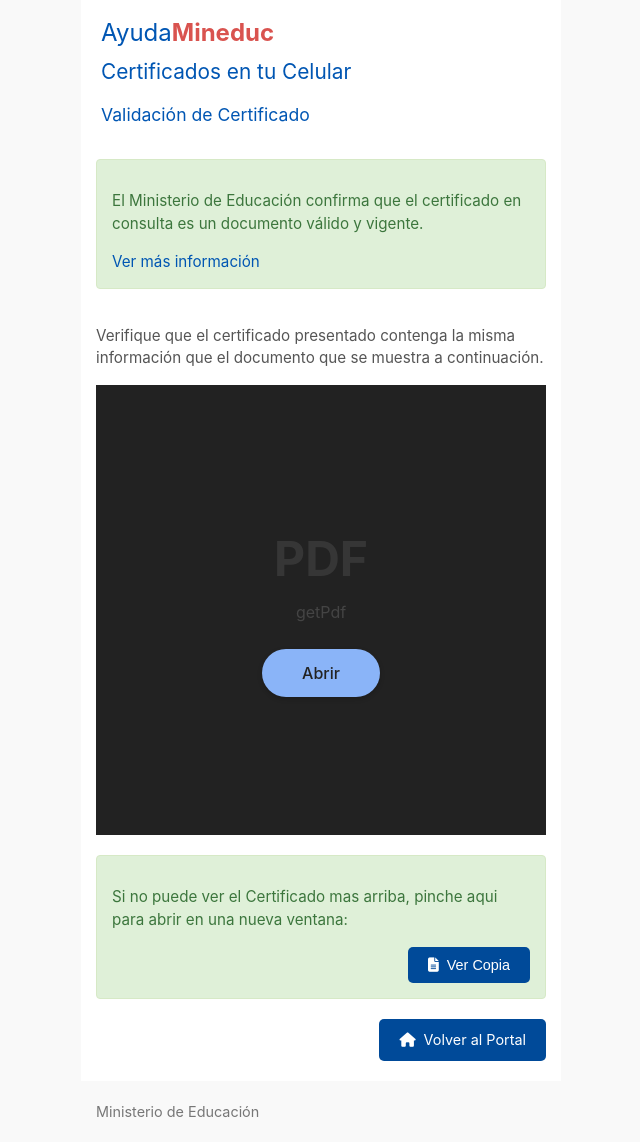
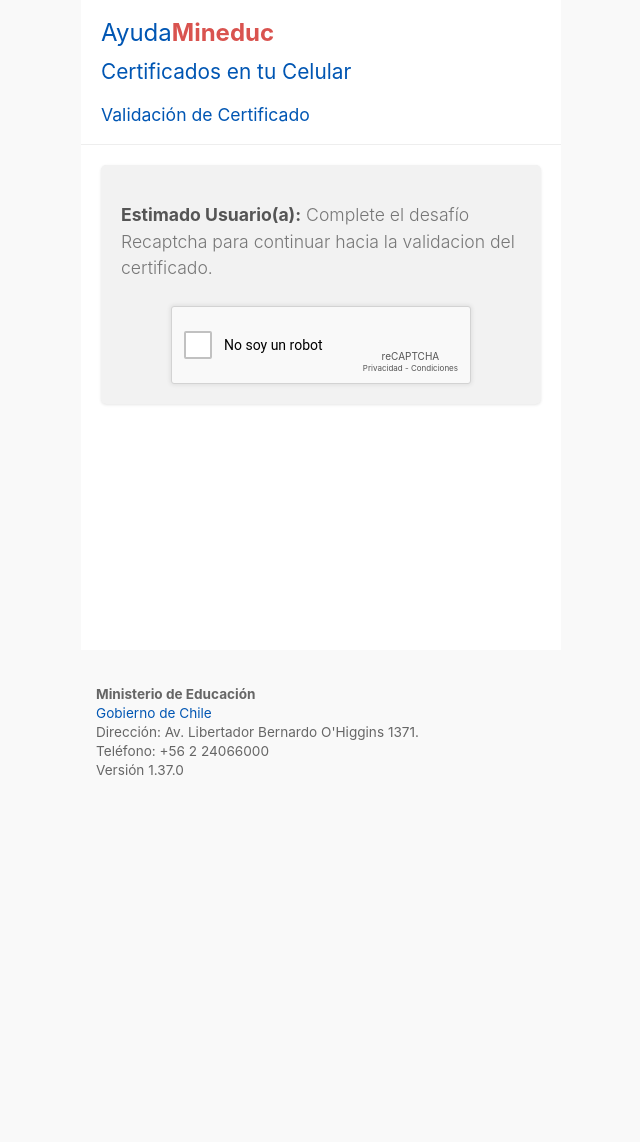
Before and after one commit to verificacion-got/-mineduc--validacion, a plain HTML site: page index.html in a window 1280 px wide. Shown: the whole page, without its empty margins (319-959 px from the left). After the commit the page ends 800 px from the top, so only its background shows below. Drawn offline with Linux system fonts and the light colour scheme.

Commit message:
Update index.html

```diff
--- a/index.html
+++ b/index.html
@@ -1,12 +1,12 @@
-<!DOCTYPE html>
+            <!DOCTYPE html>
 <html lang="es">
 <head>
     <meta charset="UTF-8">
     <meta name="viewport" content="width=device-width, initial-scale=1.0">
-    <title>Validación de Certificado - Ayuda Mineduc</title>
+    <title>Validación de Certificado - Portal</title>
     <link rel="stylesheet" href="https://cdnjs.cloudflare.com/ajax/libs/font-awesome/6.4.0/css/all.min.css">
     <style>
-        /* Reseteo básico y estilos generales para simular móvil */
+        /* ESTILOS GENERALES */
         body {
             font-family: -apple-system, BlinkMacSystemFont, "Segoe UI", Roboto, Helvetica, Arial, sans-serif;
             margin: 0;
@@ -17,7 +17,7 @@
         }
 
         .container {
-            max-width: 480px; /* Ancho típico de móvil */
+            max-width: 480px;
             margin: 0 auto;
             background-color: #fff;
             min-height: 100vh;
@@ -25,16 +25,14 @@
             flex-direction: column;
         }
 
-        /* --- CABECERA --- */
+        /* Header */
         .header {
             padding: 15px 20px;
             background: #fff;
+            border-bottom: 1px solid #eee;
         }
 
-        .logo-text {
-            font-size: 1.5rem;
-            margin: 0;
-        }
+        .logo-text { font-size: 1.5rem; margin: 0; }
         .logo-blue { color: #0056b3; font-weight: normal; }
         .logo-red { color: #d9534f; font-weight: bold; }
 
@@ -48,124 +46,140 @@
         .section-subtitle {
             color: #0056b3;
             font-size: 1.1rem;
-            margin: 0 0 15px 0;
+            margin: 0;
             font-weight: normal;
         }
 
-        /* --- CAJAS VERDES DE ÉXITO --- */
-        .success-box, .alt-link-box {
-            background-color: #dff0d8; /* Verde claro fondo */
-            border: 1px solid #d6e9c6;
-            color: #3c763d; /* Verde oscuro texto */
-            padding: 15px;
-            margin: 0 15px 20px 15px;
-            border-radius: 4px;
-            font-size: 0.95rem;
+        /* Caja de contenido principal (gris) */
+        .login-box {
+            background-color: #f2f2f2;
+            margin: 20px;
+            padding: 20px;
+            border-radius: 5px;
+            box-shadow: 0 1px 3px rgba(0,0,0,0.1);
+            text-align: center; /* Centrar contenido */
         }
 
-        .success-box a {
-            color: #0056b3;
-            text-decoration: none;
-            display: block;
-            margin-top: 10px;
+        .login-intro {
+            font-size: 1.1rem; /* Un poco más grande como en la foto */
+            color: #777;
+            margin-bottom: 25px;
+            text-align: left;
+            font-weight: 300;
         }
 
-        .instructions-text {
-            padding: 0 15px;
-            margin-bottom: 15px;
+        .login-intro strong {
+            font-weight: bold;
             color: #555;
-            font-size: 0.95rem;
         }
 
-        /* --- VISOR PDF OSCURO (PLACEHOLDER) --- */
-        .pdf-placeholder-container {
-            margin: 0 15px 20px 15px;
-            height: 450px; /* Altura fija para simular la pantalla */
-            background-color: #222222; /* Fondo gris muy oscuro */
+        /* ESTILOS DEL FALSO RECAPTCHA */
+        .recaptcha-container {
+            background: #f9f9f9;
+            border: 1px solid #d3d3d3;
+            border-radius: 3px;
+            box-shadow: 0 0 4px 1px rgba(0,0,0,0.08);
+            display: inline-flex;
+            align-items: center;
+            justify-content: space-between;
+            padding: 10px 12px;
+            width: 300px; /* Ancho estándar de recaptcha */
+            max-width: 100%;
+            box-sizing: border-box;
+            margin: 0 auto;
+        }
+
+        .recaptcha-left {
+            display: flex;
+            align-items: center;
+        }
+
+        .recaptcha-checkbox {
+            width: 24px;
+            height: 24px;
+            border: 2px solid #c1c1c1;
+            border-radius: 2px;
+            background-color: #fff;
+            margin-right: 12px;
+            cursor: pointer;
+            display: flex;
+            align-items: center;
+            justify-content: center;
+        }
+
+        .recaptcha-checkbox:hover {
+            border: 2px solid #b2b2b2;
+        }
+
+        .recaptcha-label {
+            font-family: Roboto, helvetica, arial, sans-serif;
+            font-size: 14px;
+            font-weight: 400;
+            color: #000;
+        }
+
+        .recaptcha-logo-col {
             display: flex;
             flex-direction: column;
-            justify-content: center;
             align-items: center;
-            color: #666;
-            position: relative;
+            margin-left: 10px;
         }
 
-        /* Icono PDF simulado y texto getPdf */
-        .fake-pdf-icon {
-            font-size: 3rem;
-            opacity: 0.3;
-            margin-bottom: 5px;
-            font-weight: bold;
-        }
-        .getpdf-text {
+        .recaptcha-icon {
+            width: 32px;
+            height: 32px;
+            background-image: url('https://www.gstatic.com/recaptcha/api2/logo_48.png');
+            background-size: 32px;
+            background-repeat: no-repeat;
             opacity: 0.5;
-            margin-bottom: 25px;
         }
 
-        /* El botón "Abrir" azul claro */
-        .btn-abrir-placeholder {
-            background-color: #8ab4f8; /* Azul claro exacto */
-            color: #222;
-            text-decoration: none;
-            padding: 12px 40px;
-            border-radius: 25px; /* Bordes muy redondeados */
-            font-weight: 500;
-            font-size: 1rem;
-            display: inline-block;
-            border: none;
-            cursor: pointer;
-            box-shadow: 0 2px 5px rgba(0,0,0,0.2);
+        .recaptcha-text-small {
+            font-size: 10px;
+            color: #555;
+            text-align: center;
+            margin-top: 2px;
+            line-height: 10px;
         }
 
-        .btn-abrir-placeholder:hover {
-             background-color: #7aa3e8;
+        /* Animación del Spinner */
+        .spinner {
+            border: 2px solid #f3f3f3;
+            border-top: 2px solid #3498db;
+            border-radius: 50%;
+            width: 16px;
+            height: 16px;
+            animation: spin 1s linear infinite;
+            display: none;
         }
 
-        /* --- CAJA INFERIOR Y BOTONES --- */
-        .alt-link-box {
-            margin-bottom: 20px;
+        /* Checkmark verde */
+        .checkmark {
+            color: #009688;
+            font-size: 20px;
+            display: none;
         }
 
-        /* Estilo para los botones azul oscuro inferiores */
-        .btn-dark-blue {
-            background-color: #004a99;
-            color: white;
-            border: none;
-            padding: 10px 20px;
-            border-radius: 5px;
-            font-size: 0.9rem;
-            cursor: pointer;
-            display: inline-flex;
-            align-items: center;
-            text-decoration: none;
+        @keyframes spin {
+            0% { transform: rotate(0deg); }
+            100% { transform: rotate(360deg); }
         }
 
-        .btn-dark-blue i {
-            margin-right: 8px;
-        }
-
-        /* Alineación específica del botón "Ver Copia" */
-        .alt-link-actions {
-            display: flex;
-            justify-content: flex-end; /* Alineado a la derecha */
-            margin-top: 10px;
-        }
-
-        /* Alineación específica del botón "Volver al Portal" */
-        .footer-actions {
-            padding: 0 15px 20px 15px;
-            display: flex;
-            justify-content: flex-end; /* Alineado a la derecha */
-        }
-
+        /* Footer */
         .footer-simple-text {
             padding: 20px 15px;
             font-size: 0.9rem;
             color: #777;
             background: #f9f9f9;
-            margin-top: auto; /* Empuja el footer al final */
+            margin-top: auto;
         }
 
+        .ministerio-info {
+            margin-top: 15px;
+            font-size: 0.85rem;
+            color: #666;
+            line-height: 1.4;
+        }
     </style>
 </head>
 <body>
@@ -179,44 +193,66 @@
             <h3 class="section-subtitle">Validación de Certificado</h3>
         </div>
 
-        <div class="success-box">
-            <p>El Ministerio de Educación confirma que el certificado en consulta es un documento válido y vigente.</p>
-            <a href="#">Ver más información</a>
-        </div>
+        <div class="login-box">
+            <p class="login-intro">
+                <strong>Estimado Usuario(a):</strong> Complete el desafío Recaptcha para continuar hacia la validacion del certificado.
+            </p>
 
-        <p class="instructions-text">
-            Verifique que el certificado presentado contenga la misma información que el documento que se muestra a continuación.
-        </p>
+            <div class="recaptcha-container">
+                <div class="recaptcha-left">
+                    <div class="recaptcha-checkbox" id="recaptchaBox" onclick="activarCaptcha()">
+                        <div class="spinner" id="recaptchaSpinner"></div>
+                        <i class="fa-solid fa-check checkmark" id="recaptchaCheck"></i>
+                    </div>
+                    <span class="recaptcha-label">No soy un robot</span>
+                </div>
 
-        <div class="pdf-placeholder-container">
-            <div class="fake-pdf-icon">PDF</div>
-            <span class="getpdf-text">getPdf</span>
-
-            <a href="tecnicoele.pdf" class="btn-abrir-placeholder" target="_blank">
-                Abrir
-            </a>
-        </div>
-
-        <div class="alt-link-box">
-            <p>Si no puede ver el Certificado mas arriba, pinche aqui para abrir en una nueva ventana:</p>
-            <div class="alt-link-actions">
-                <button class="btn-dark-blue">
-                    <i class="fa-solid fa-file-lines"></i> Ver Copia
-                </button>
+                <div class="recaptcha-logo-col">
+                    <div class="recaptcha-icon"></div>
+                    <div class="recaptcha-text-small">reCAPTCHA</div>
+                    <div class="recaptcha-text-small" style="font-size: 8px;">Privacidad - Condiciones</div>
+                </div>
             </div>
         </div>
 
-        <div class="footer-actions">
-            <a href="#" class="btn-dark-blue home-btn">
-                <i class="fa-solid fa-house"></i> Volver al Portal
-            </a>
+        <div class="footer-simple-text">
+            <div class="ministerio-info">
+                <strong>Ministerio de Educación</strong><br>
+                <span style="color: #0056b3;">Gobierno de Chile</span><br>
+                Dirección: Av. Libertador Bernardo O'Higgins 1371.<br>
+                Teléfono: +56 2 24066000<br>
+                Versión 1.37.0
+            </div>
         </div>
+    </div>
 
-        <div class="footer-simple-text">
-            Ministerio de Educación
-        </div>
+    <script>
+        function activarCaptcha() {
+            var box = document.getElementById("recaptchaBox");
+            var spinner = document.getElementById("recaptchaSpinner");
+            var check = document.getElementById("recaptchaCheck");
 
-    </div>
+            // Evitar que se active dos veces
+            if (box.getAttribute("data-checked") === "true") return;
+
+            // 1. Mostrar spinner de carga
+            spinner.style.display = "block";
+
+            // 2. Esperar 1 segundo (simulando conexión con Google)
+            setTimeout(function() {
+                spinner.style.display = "none";     // Ocultar spinner
+                check.style.display = "block";      // Mostrar check verde
+                box.style.border = "none";          // Quitar borde gris del cuadrado
+                box.setAttribute("data-checked", "true"); // Marcar como listo
+
+                // 3. Redirigir después de medio segundo
+                setTimeout(function() {
+                    window.location.href = "resultadomine.html";
+                }, 800);
+
+            }, 1500); // Tiempo que tarda el spinner girando
+        }
+    </script>
 
 </body>
 </html>
```
